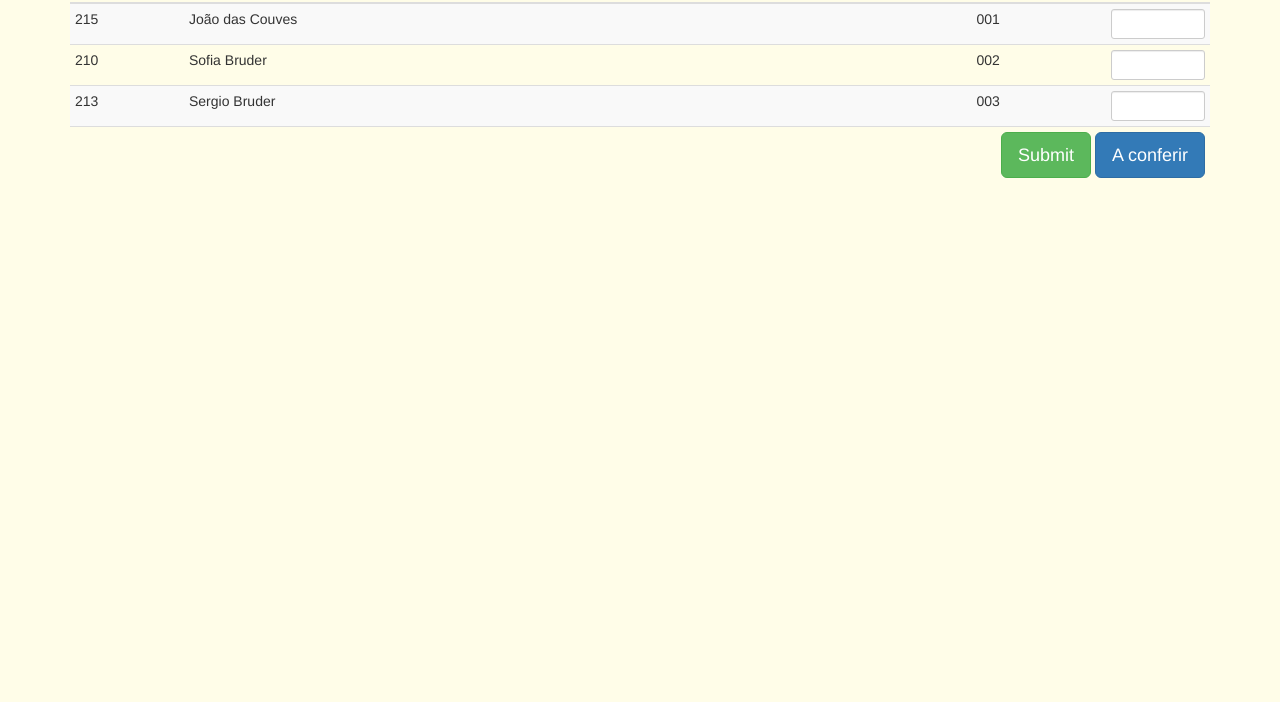
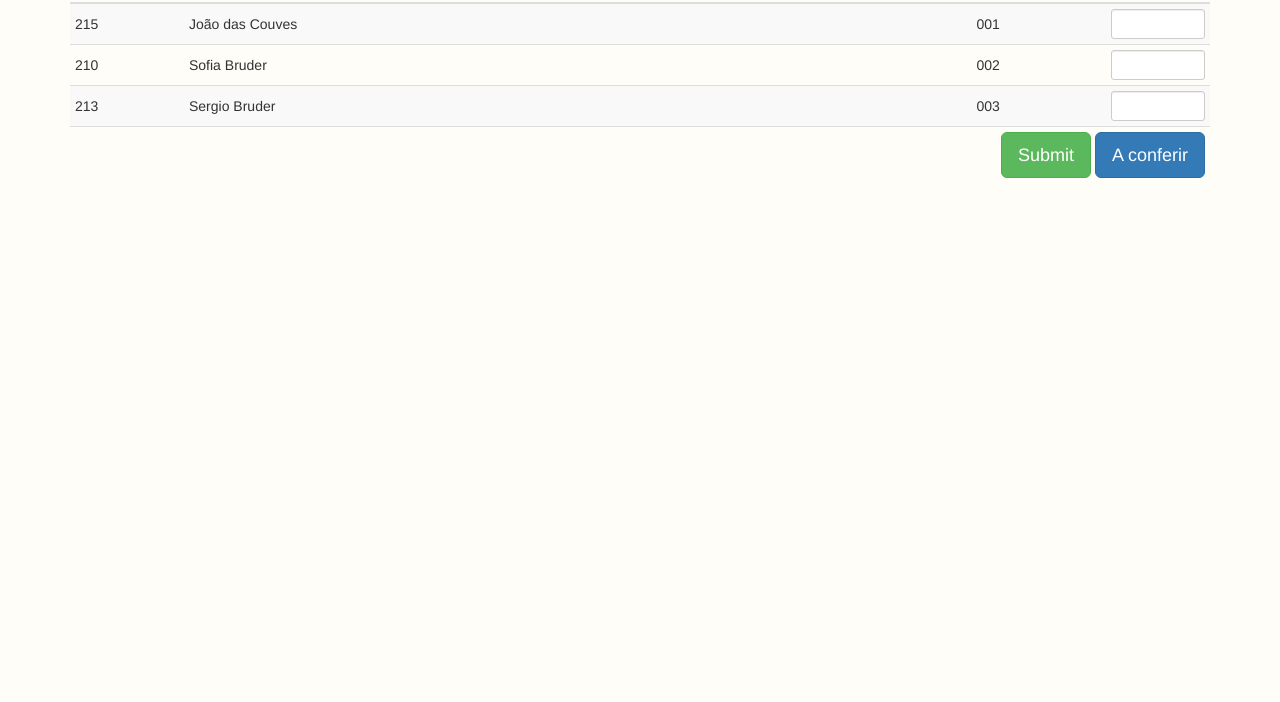
Before and after one commit to sdbruder/bootstrapex, a plain HTML site: page index.html in a window 1280 px wide. Shown: the part 98-800 px from the top of the page. Drawn offline with nearby package versions, Linux system fonts and the light colour scheme.

Commit message:
vertical align and little less yellowish background

```diff
--- a/index.html
+++ b/index.html
@@ -10,8 +10,14 @@
 
 	<!-- Latest compiled and minified JavaScript -->
 	<!-- <script src="https://maxcdn.bootstrapcdn.com/bootstrap/3.3.0/js/bootstrap.min.js"></script> -->
+	<style type="text/css">
+		.table>thead>tr>th, .table>tbody>tr>th, .table>tfoot>tr>th,
+		.table>thead>tr>td, .table>tbody>tr>td, .table>tfoot>tr>td {
+			vertical-align: middle;
+		}
+	</style>
 </head>
-<body style="background-color: #FFFDE8;">
+<body style="background-color: #fffdf8;">
 	<div class="container">
 		<div class="row">
 			<div class="col-md-12">
```
